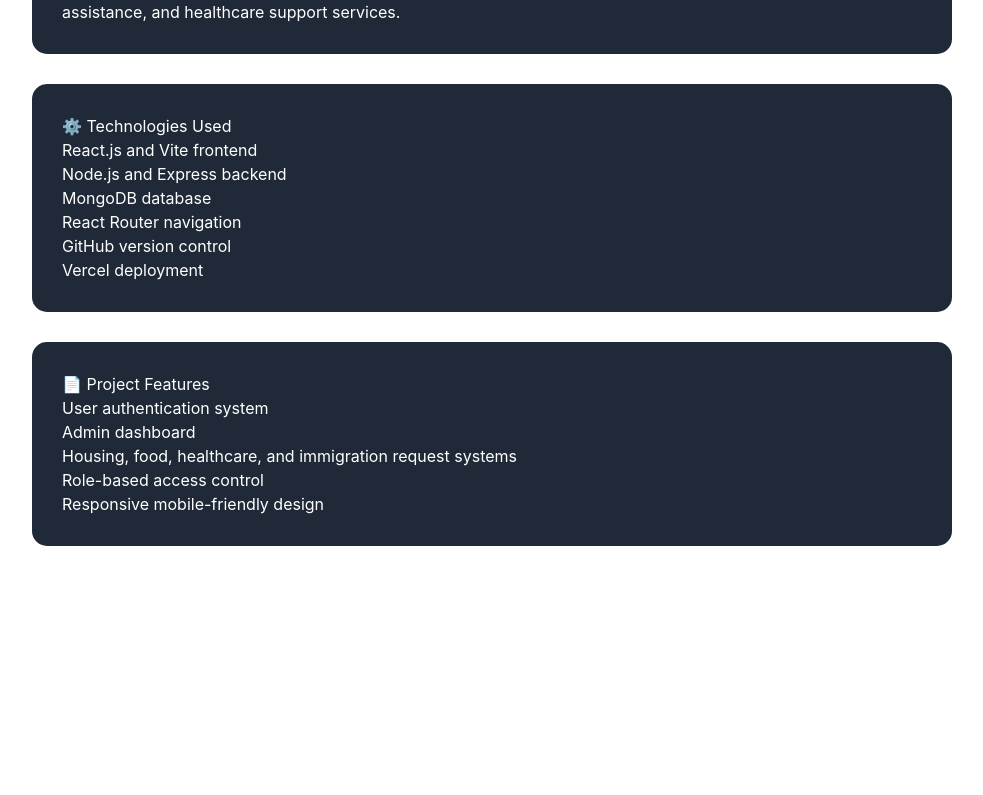
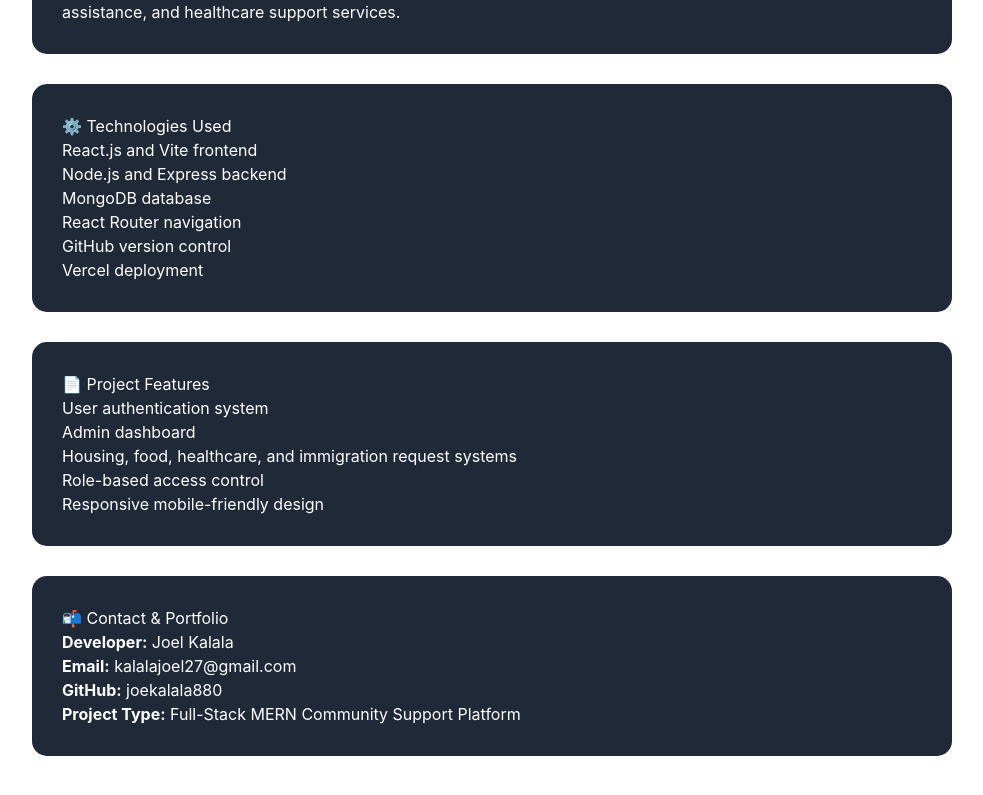
Before and after one commit to joekalala880/congolese-community-platform, a React app in the folder frontend/: page /developer in a window 1280 px wide. Shown: the part 423-1218 px from the top of the page, without its empty margins (148-1131 px from the left). Before the commit the page ends 1039 px from the top, so only its background shows below. Built offline with nearby package versions, Linux system fonts and the light colour scheme; the HTML template or start-up script is replaced by a standard one.

Commit message:
Fix developer page clean code

```diff
--- a/frontend/src/DeveloperPage.jsx
+++ b/frontend/src/DeveloperPage.jsx
@@ -5,72 +5,29 @@ function Developer() {
     <>
       <Navbar />
 
-      <div
-        style={{
-          textAlign: "center",
-          marginTop: "40px",
-          marginBottom: "40px",
-        }}
-      >
-        <h1
-          style={{
-            color: "#2563eb",
-            fontSize: "36px",
-            fontWeight: "bold",
-          }}
-        >
+      <div style={{ textAlign: "center", marginTop: "40px", marginBottom: "40px" }}>
+        <h1 style={{ color: "#2563eb", fontSize: "36px", fontWeight: "bold" }}>
           Project Documentation
         </h1>
-
         <p style={{ color: "#6b7280", fontSize: "18px" }}>
           Built by Joel Kalala — Full-Stack MERN Developer
         </p>
       </div>
 
-      <div
-        style={{
-          padding: "40px",
-          maxWidth: "1000px",
-          margin: "auto",
-          color: "white",
-        }}
-      >
-        <div
-          style={{
-            backgroundColor: "#1f2937",
-            padding: "30px",
-            borderRadius: "15px",
-            marginBottom: "30px",
-          }}
-        >
+      <div style={{ padding: "40px", maxWidth: "1000px", margin: "auto", color: "white" }}>
+        <div style={{ backgroundColor: "#1f2937", padding: "30px", borderRadius: "15px", marginBottom: "30px" }}>
           <h2>🧑‍💻 Developer Information</h2>
+          <p><strong>Name:</strong> Joel Kalala</p>
+          <p><strong>Major:</strong> Computer Science</p>
+          <p><strong>Role:</strong> Full-Stack MERN Developer</p>
           <p>
-            <strong>Name:</strong> Joel Kalala
-          </p>
-          <p>
-            <strong>Major:</strong> Computer Science
-          </p>
-          <p>
-            <strong>Role:</strong> Full-Stack MERN Developer
-          </p>
-
-          <p>
-            This platform was designed and developed to help the Congolese
-            community access housing, immigration, food assistance, and
-            healthcare support services.
+            This platform was designed and developed to help the Congolese community access
+            housing, immigration, food assistance, and healthcare support services.
           </p>
         </div>
 
-        <div
-          style={{
-            backgroundColor: "#1f2937",
-            padding: "30px",
-            borderRadius: "15px",
-            marginBottom: "30px",
-          }}
-        >
+        <div style={{ backgroundColor: "#1f2937", padding: "30px", borderRadius: "15px", marginBottom: "30px" }}>
           <h2>⚙️ Technologies Used</h2>
-
           <ul>
             <li>React.js and Vite frontend</li>
             <li>Node.js and Express backend</li>
@@ -81,16 +38,8 @@ function Developer() {
           </ul>
         </div>
 
-        <div
-          style={{
-            backgroundColor: "#1f2937",
-            padding: "30px",
-            borderRadius: "15px",
-            marginBottom: "30px",
-          }}
-        >
+        <div style={{ backgroundColor: "#1f2937", padding: "30px", borderRadius: "15px", marginBottom: "30px" }}>
           <h2>📄 Project Features</h2>
-
           <ul>
             <li>User authentication system</li>
             <li>Admin dashboard</li>
@@ -99,6 +48,14 @@ function Developer() {
             <li>Responsive mobile-friendly design</li>
           </ul>
         </div>
+
+        <div style={{ backgroundColor: "#1f2937", padding: "30px", borderRadius: "15px", marginBottom: "30px" }}>
+          <h2>📬 Contact & Portfolio</h2>
+          <p><strong>Developer:</strong> Joel Kalala</p>
+          <p><strong>Email:</strong> kalalajoel27@gmail.com</p>
+          <p><strong>GitHub:</strong> joekalala880</p>
+          <p><strong>Project Type:</strong> Full-Stack MERN Community Support Platform</p>
+        </div>
       </div>
     </>
   );
```
